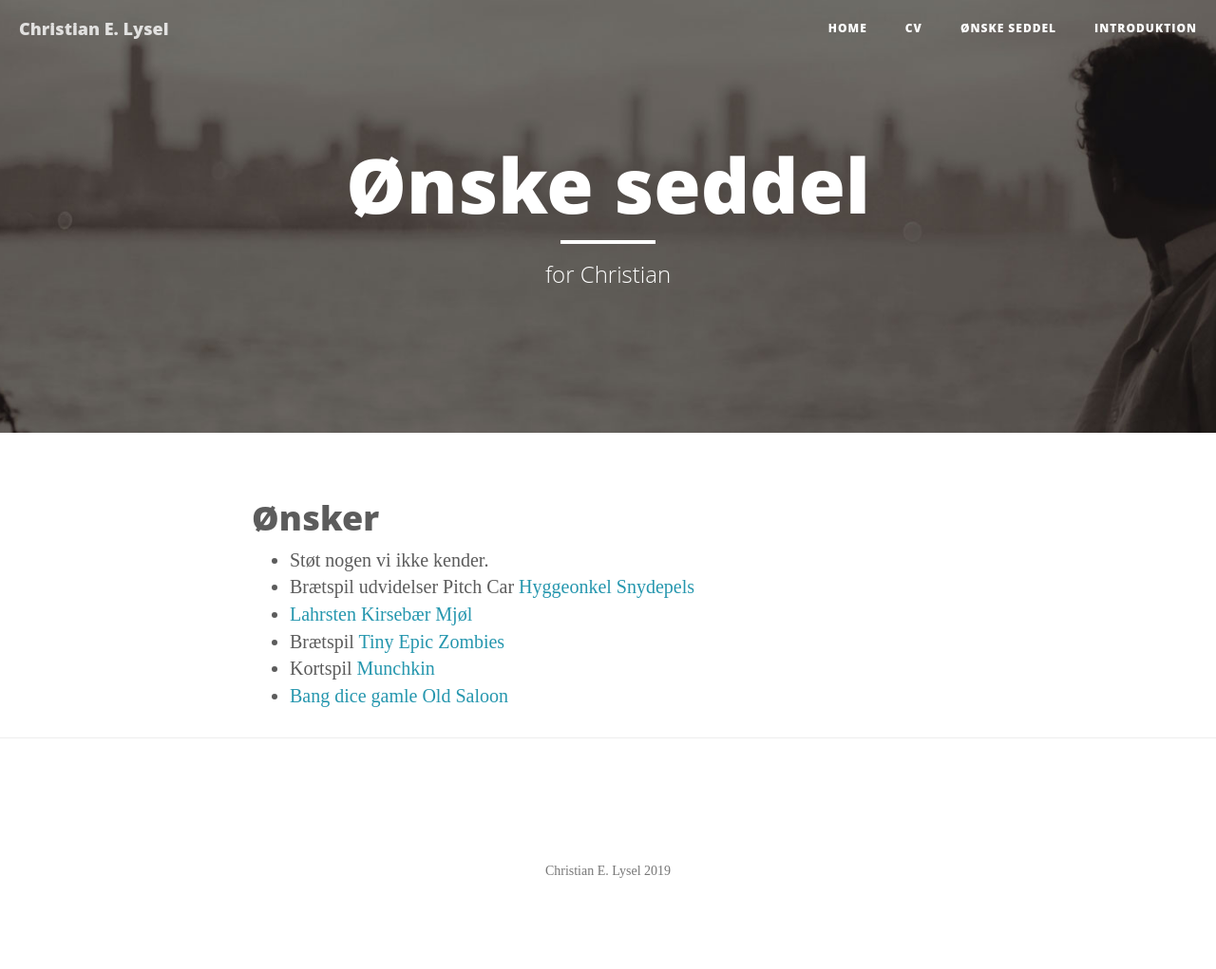
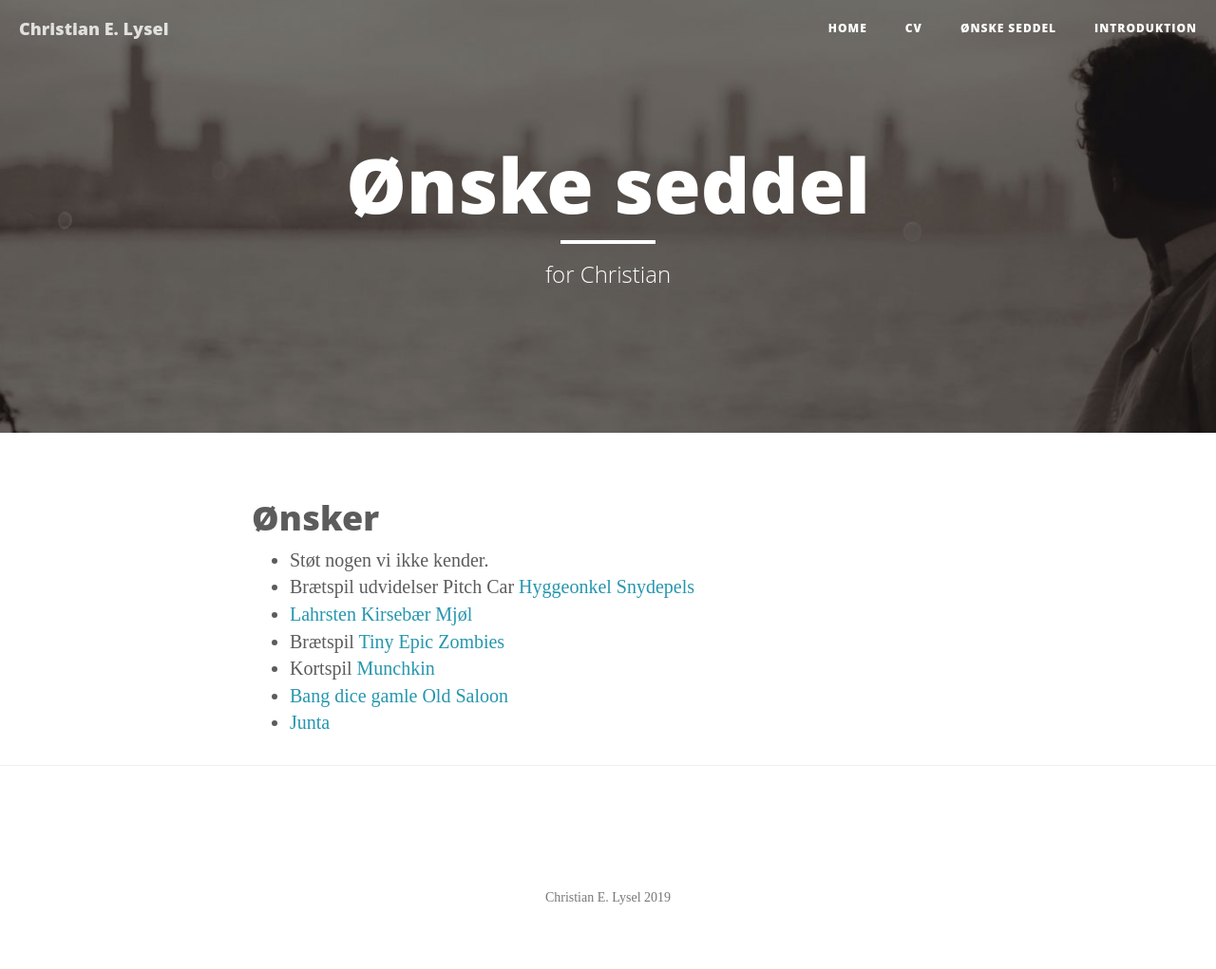
Before and after one commit to clysel/christian.lysel.net, a Jekyll site: the page built from gave.markdown, in a window 1280 px wide. Shown: the whole page at 95% size. Built offline with Jekyll 4.4.1, drawn with Linux system fonts in a browser that asks for light colours; before the commit the page ends 993 px from its top, so only the background shows below that.

Commit message:
Update gave.markdown

```diff
--- a/gave.markdown
+++ b/gave.markdown
@@ -12,3 +12,4 @@ header-img: "img/about-bg.jpg"
  * Brætspil [Tiny Epic Zombies](https://www.hyggeonkel.dk/produkt/tiny-epic-zombies)
  * Kortspil [Munchkin](https://www.hyggeonkel.dk/produkt/munchkin)
  * [Bang dice gamle Old Saloon](https://www.hyggeonkel.dk/produkt/bang-dice-game-old-saloon)
+ * [Junta](https://www.hyggeonkel.dk/produkt/junta)
```
